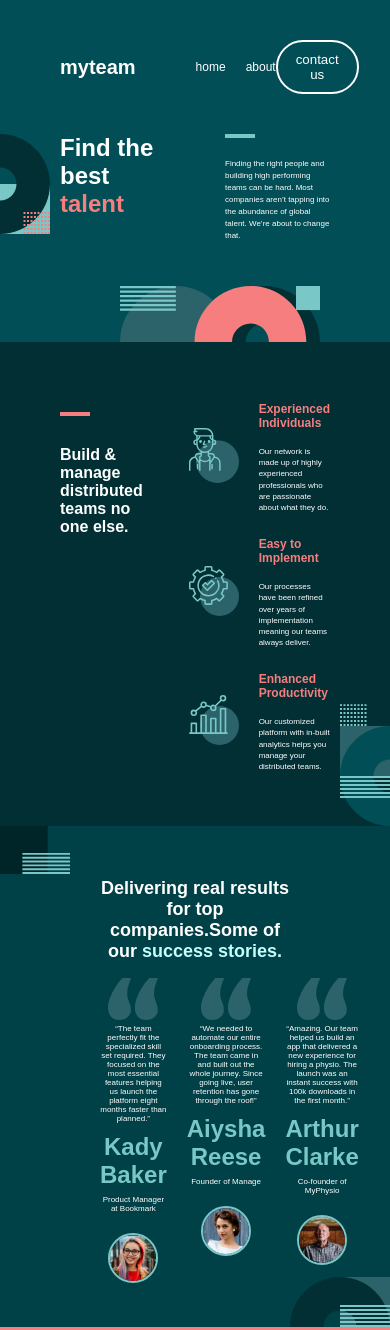
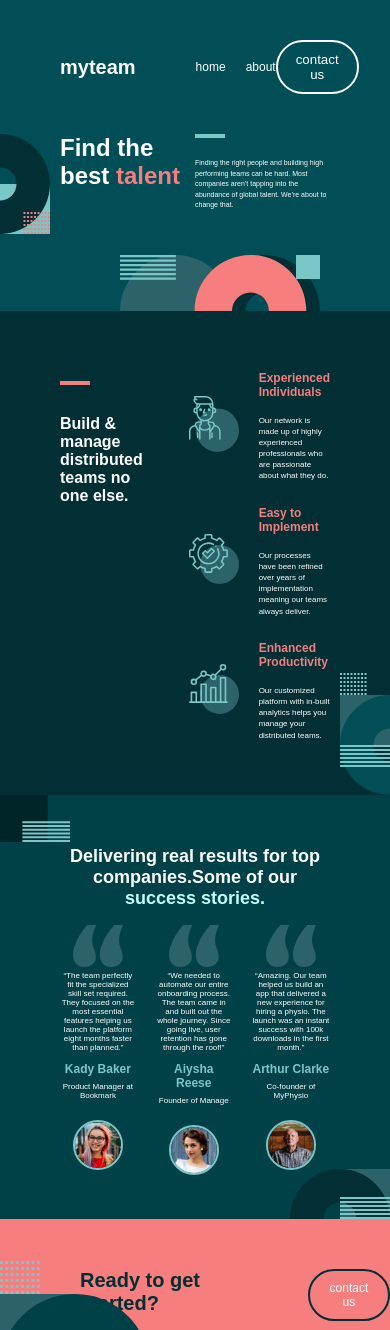
Before and after one commit to task-master89/myteam, a plain HTML site: page index.html in a window 390 px wide. Shown: the top 1330 px of the page. Drawn offline with Linux system fonts and the light colour scheme.

Commit message:
we push finally

```diff
--- a/syle.css
+++ b/syle.css
@@ -923,6 +923,9 @@ input:focus {
   .aside-article {
     padding-bottom: 40px;
   }
+  .testimony-div {
+    padding: 0 60px;
+  }
 }
 
 @media (max-width: 768px) {
@@ -1057,17 +1060,32 @@ input:focus {
   .aside-article {
     padding-bottom: 40px;
   }
+  .best-text {
+    gap: 0;
+  }
+  .features-h2 {
+    font-size: 22px;
+  }
+  .testimony-div {
+    padding: 0 60px;
+  }
+  .writter {
+    font-size: 12px;
+  }
 }
 
 @media (max-width: 576px) {
   .end {
-    font-size: 8px;
+    font-size: 7px;
   }
   .logo {
     font-size: 20px;
   }
   .upper {
     font-size: 12px;
+  }
+  .best-text {
+    gap: 0;
   }
   header,
   .best,
@@ -1099,6 +1117,9 @@ input:focus {
   }
   .job {
     font-size: 8px;
+  }
+  .director-h2 {
+    font-size: 28px;
   }
   .testimony-firsth2 {
     margin-bottom: 16px;
@@ -1133,6 +1154,12 @@ input:focus {
   .director-box {
     padding-left: 60px;
     padding-bottom: 60px;
+  }
+  .testimony-div {
+    padding: 0 60px;
+  }
+  .writter {
+    font-size: 12px;
   }
   .p-aden {
     font-size: 10px;
```
Also changed, not shown: about.html (+2 -2 lines), contact.html (+2 -2 lines).
